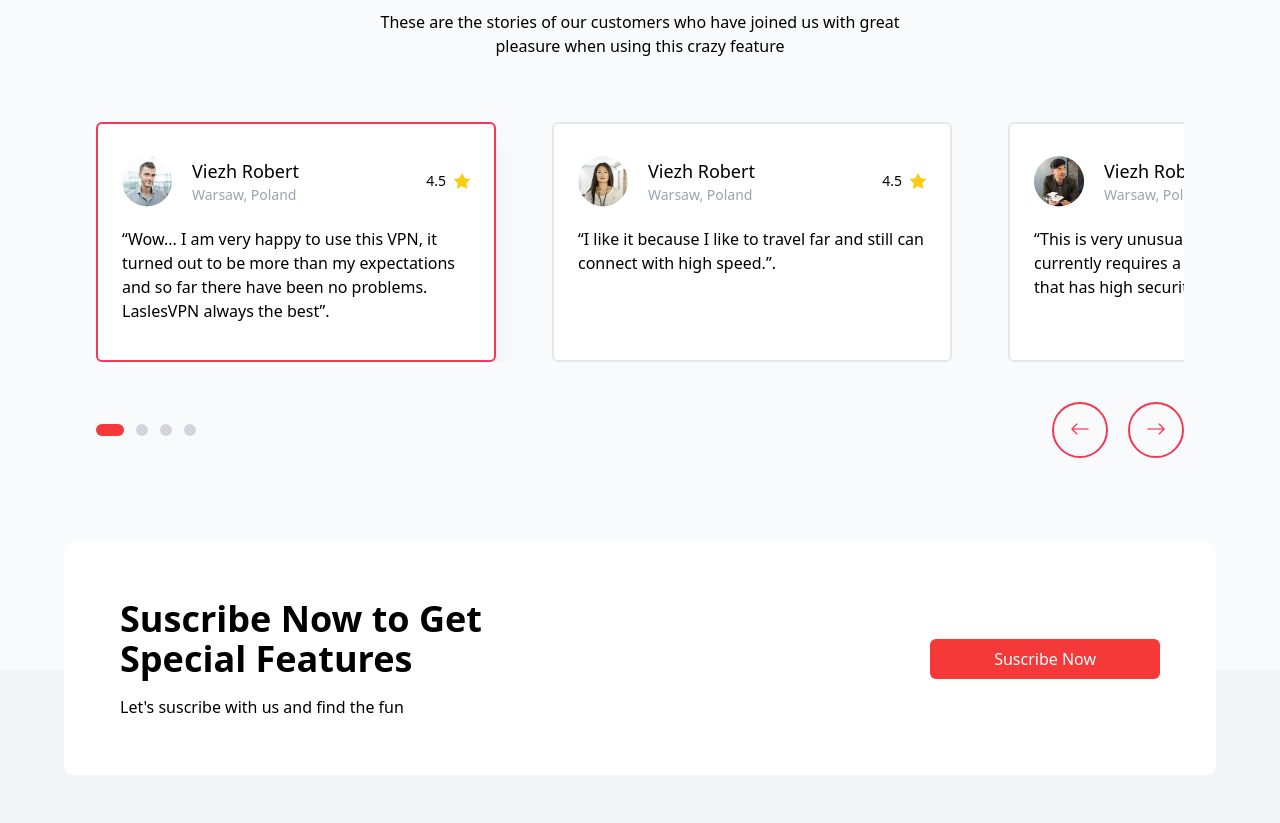
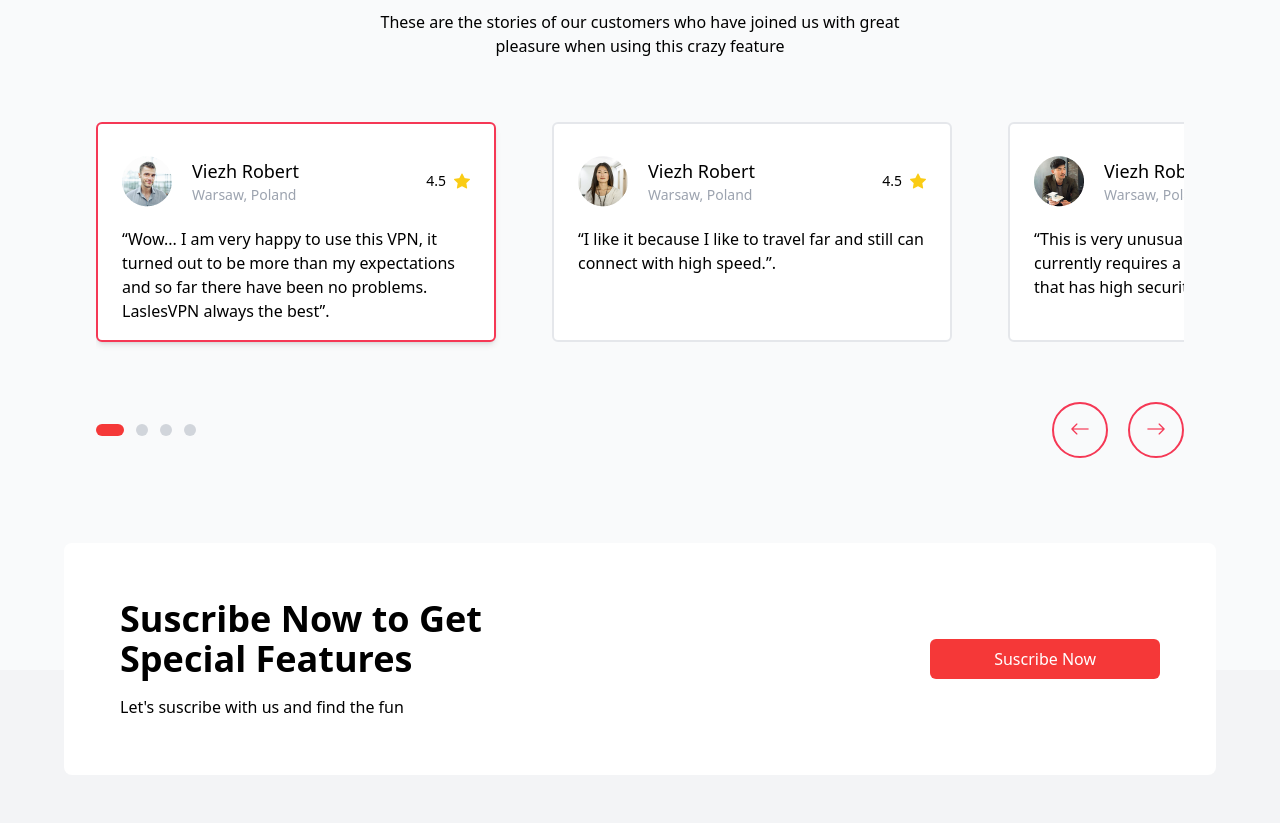
Before and after one commit to Yaancarlos/tailwind-lastlesVPN, a website: page index.html in a window 1280 px wide. Shown: the part 3340-4163 px from the top of the page. Drawn offline with nearby package versions, Linux system fonts and the light colour scheme.

Commit message:
Adding Files

```diff
--- a/index.html
+++ b/index.html
@@ -23,7 +23,7 @@
                     <div class="h-0.5 bg-salmon w-6"></div>
                 </div>
             </button>
-            <ul class="inline-flex py-5 md:py-0 bg-white z-10 hidden absolute md:contents px-5 md:px-0 sm:px-10 w-full md:w-auto top-20 left-0 justify-between flex-col md:flex-row grow" id="list">
+            <ul class="inline-flex py-5 md:py-0 bg-white z-10 hidden absolute md:contents px-5 md:px-0 sm:px-10 w-full md:w-auto top-[77px] left-0 justify-between flex-col md:flex-row grow" id="list">
                 <ul class="inline-flex gap-5 md:gap-3 flex-col md:flex-row xl:gap-7 mb-5 md:mb-0 items-start md:items-center">
                     <li><a href="javascript:void(0)" class="text-sm md:text-base hover:border-b-2 border-salmon/[.6] text-gray-400 font-normal">About</a></li>
                     <li><a href="javascript:void(0)" class="text-sm md:text-base hover:border-b-2 border-salmon/[.6] text-gray-400 font-normal">Features</a></li>
@@ -164,8 +164,8 @@
             <h1 class="text-xl sm:text-2xl font-medium md:font-bold text-center lg:text-4xl md:text-3xl">Trusted by Thousand of Happy Customers</h1>
             <p class="text-sm md:text-base font-normal text-center mt-5">These are the stories of our customers who have joined us with great pleasure when using this crazy feature</p>
         </div>
-        <div class="flex max-w-[1350px] mx-auto h-60 overflow-hidden section-scroll gap-5 sm:gap-7 md:gap-14">
-            <div class="bg-white carousel border-salmon border-solid border-2 shadow-xl min-w-[300px] sm:min-w-[350px] md:min-w-[400px] py-8 px-6 rounded-md h-full grow" id="carousel-1">
+        <div class="flex max-w-[1350px] mx-auto h-60 pb-5 overflow-auto section-scroll gap-5 sm:gap-7 md:gap-14">
+            <div class="bg-white carousel border-salmon border-solid border-2 shadow-md min-w-[300px] sm:min-w-[350px] md:min-w-[400px] py-8 px-6 rounded-md h-full grow" id="carousel-1">
                 <div class="w-full flex justify-between items-center">
                     <div class="inline-flex gap-5 items-center">
                         <img src="./public/img/Ellipse-img-3.png" draggable="false" loading=lazy alt="profile picture">
@@ -181,7 +181,7 @@
                 </div>
                 <p class="text-sm md:text-base mt-5 font-normal">“Wow... I am very happy to use this VPN, it turned out to be more than my expectations and so far there have been no problems. LaslesVPN always the best”.</p>
             </div>
-            <div id="carousel-2" class="bg-white carousel hover:border-solid border-2 hover:shadow-xl min-w-[300px] sm:min-w-[350px] md:min-w-[400px] py-8 px-6 rounded-md border-gray-200 h-full grow">
+            <div id="carousel-2" class="bg-white carousel hover:border-solid border-2 hover:shadow-md min-w-[300px] sm:min-w-[350px] md:min-w-[400px] py-8 px-6 rounded-md border-gray-200 h-full grow">
                 <div class="w-full flex justify-between items-center">
                     <div class="inline-flex gap-5 items-center">
                         <img src="./public/img/Ellipse-img-2.png" draggable="false" loading=lazy alt="profile picture">
@@ -197,7 +197,7 @@
                 </div>
                 <p class="text-sm md:text-base mt-5 font-normal">“I like it because I like to travel far and still can connect with high speed.”.</p>
             </div>
-            <div id="carousel-3" class="bg-white carousel hover:border-solid border-2 hover:shadow-xl min-w-[300px] sm:min-w-[350px] md:min-w-[400px] py-8 px-6 rounded-md border-gray-200 h-full grow">
+            <div id="carousel-3" class="bg-white carousel hover:border-solid border-2 hover:shadow-md min-w-[300px] sm:min-w-[350px] md:min-w-[400px] py-8 px-6 rounded-md border-gray-200 h-full grow">
                 <div class="w-full flex justify-between items-center">
                     <div class="inline-flex gap-5 items-center">
                         <img src="./public/img/Ellipse-img-1.png" draggable="false" loading=lazy alt="profile picture">
@@ -213,7 +213,7 @@
                 </div>
                 <p class="text-sm md:text-base mt-5 font-normal">“This is very unusual for my business that currently requires a virtual private network that has high security.”.</p>
             </div>
-            <div  id="carousel-4"class="bg-white carousel hover:border-solid border-2 hover:shadow-xl min-w-[300px] sm:min-w-[350px] md:min-w-[400px] py-8 px-6 rounded-md border-gray-200 h-full grow">
+            <div  id="carousel-4"class="bg-white carousel hover:border-solid border-2 hover:shadow-md min-w-[300px] sm:min-w-[350px] md:min-w-[400px] py-8 px-6 rounded-md border-gray-200 h-full grow">
                 <div class="w-full flex justify-between items-center">
                     <div class="inline-flex gap-5 items-center">
                         <img src="./public/img/Ellipse-img-1.png" draggable="false" loading=lazy alt="profile picture">
--- a/public/css/style.css
+++ b/public/css/style.css
@@ -36,8 +36,12 @@
     -o-border-radius: 0 0 999px 999px;
 }
 
+.section-scroll::-webkit-scrollbar-thumb:hover {
+    background: #F53855;
+}
+
 .section-scroll::-webkit-scrollbar-thumb {
-    background: #F53855;
+    background: #f5385481;
     border-radius: 999px;
     -webkit-border-radius: 999px;
     -moz-border-radius: 999px;
```
Also changed, not shown: public/css/output.css.
